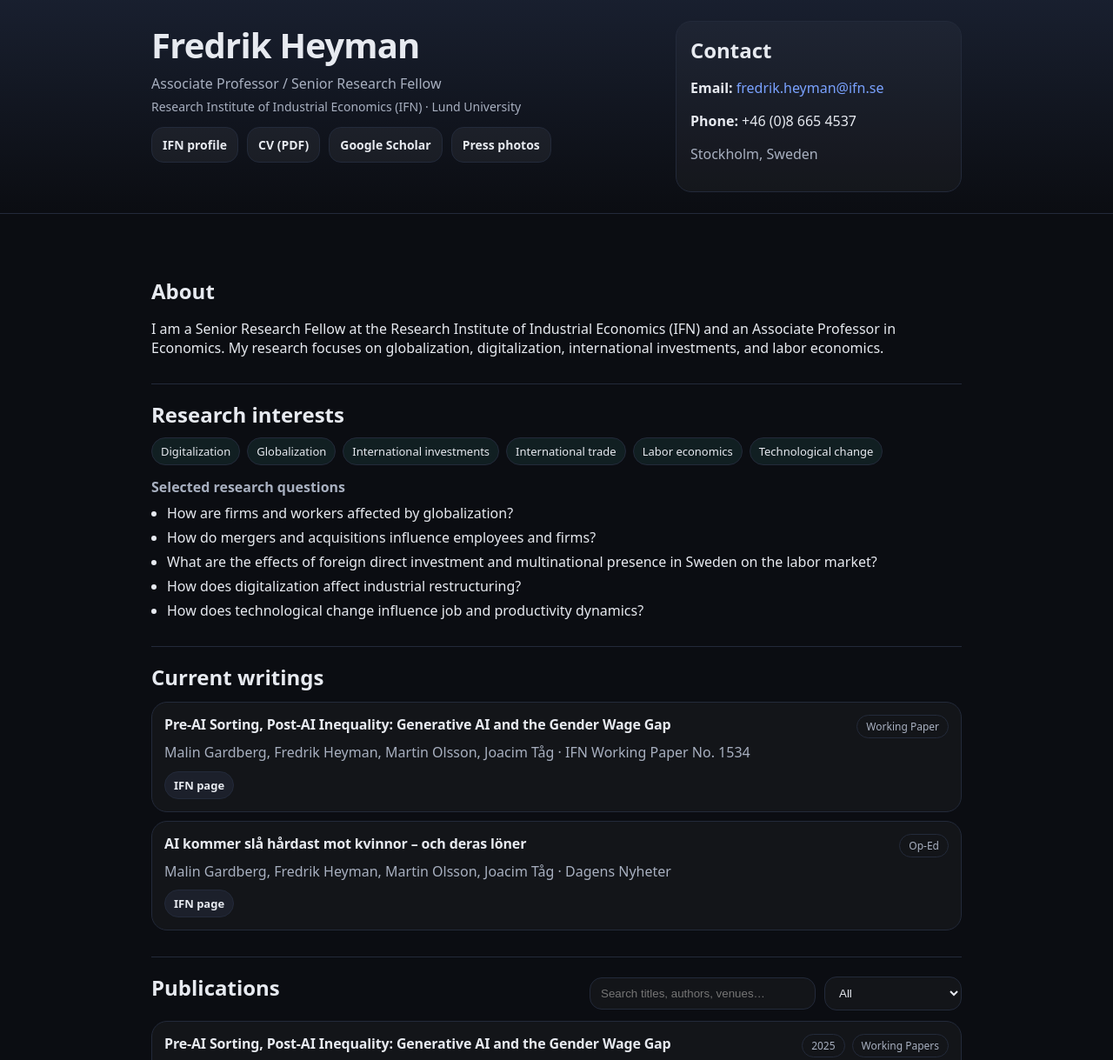
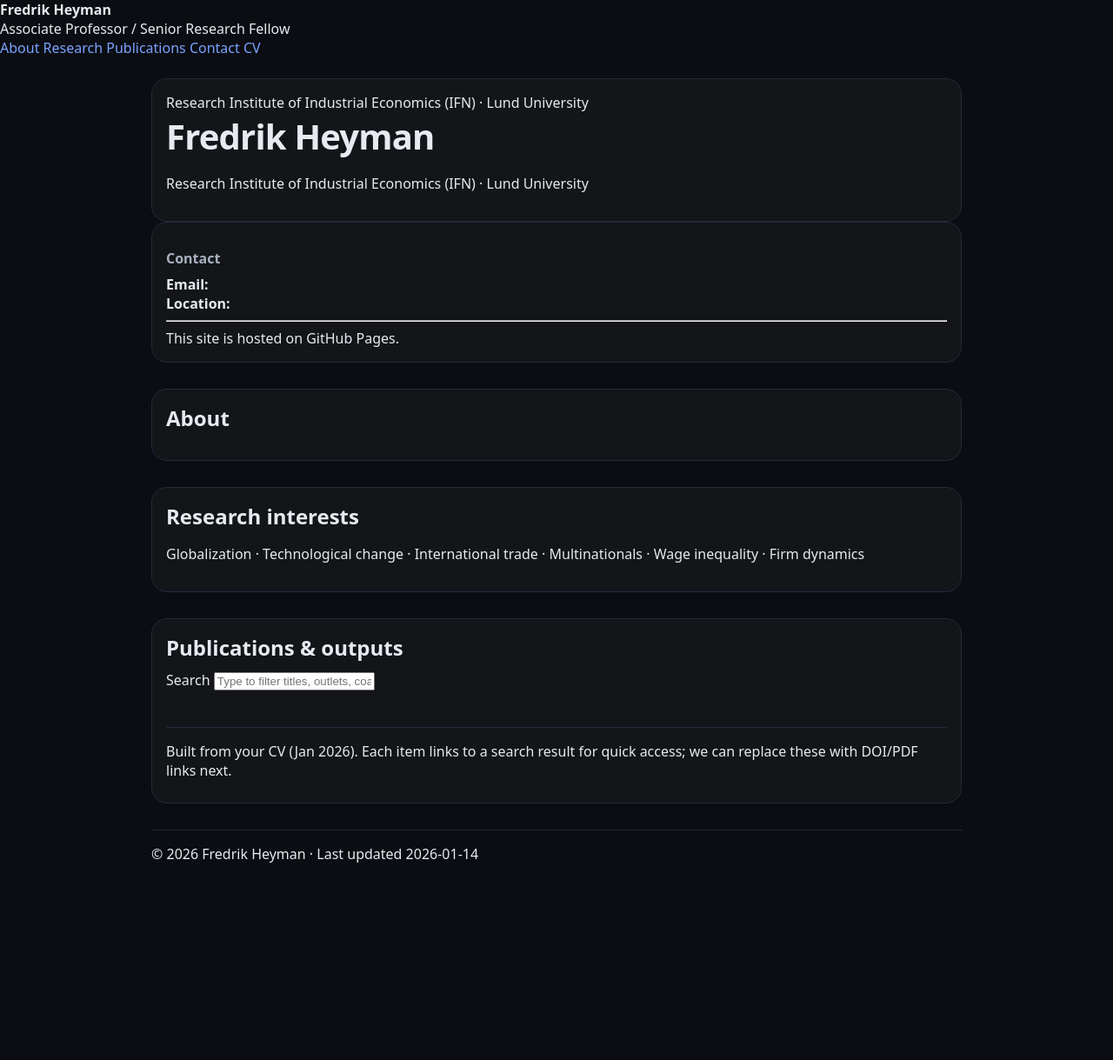
Before and after one commit to fredrikh-economics/fredrikh-economics.github.io, a plain HTML site: page index.html in a window 1280 px wide. Shown: the top 1219 px of the page at 87% size. After the commit the page ends 1027 px from the top, so only its background shows below. Drawn offline with Linux system fonts and the light colour scheme.

Commit message:
Add files via upload

```diff
--- a/index.html
+++ b/index.html
@@ -2,98 +2,89 @@
 <html lang="en">
 <head>
   <meta charset="utf-8" />
-  <meta name="viewport" content="width=device-width,initial-scale=1" />
+  <meta name="viewport" content="width=device-width, initial-scale=1" />
   <title>Fredrik Heyman</title>
-  <meta name="description" content="Fredrik Heyman — Associate Professor / Senior Research Fellow (IFN). Research on globalization, digitalization, labor economics, and international investments." />
+  <meta name="description" content="Fredrik Heyman — Associate Professor / Senior Research Fellow (IFN). Research on globalization, technological change, labor economics and international trade." />
   <link rel="stylesheet" href="assets/style.css" />
 </head>
 <body>
-  <header class="site-header">
-    <div class="container header-grid">
-      <div>
-        <h1>Fredrik Heyman</h1>
-        <p class="subtitle">Associate Professor / Senior Research Fellow</p>
-        <p class="subtitle small">Research Institute of Industrial Economics (IFN) · Lund University</p>
-        <div class="button-row">
-          <a class="btn" href="https://www.ifn.se/en/researchers/ifn-researcher/fredrik-heyman/" target="_blank" rel="noreferrer">IFN profile</a>
-          <a class="btn" href="https://www.ifn.se/globalassets/forskare/heyman-fredrik/cv-heyman-sept-2025.pdf" target="_blank" rel="noreferrer">CV (PDF)</a>
-          <a class="btn" href="https://scholar.google.com/citations?hl=en&user=EDcYdh0AAAAJ" target="_blank" rel="noreferrer">Google Scholar</a>
-          <a class="btn" href="https://www.ifn.se/en/researchers/ifn-researcher/fredrik-heyman/press-photos/" target="_blank" rel="noreferrer">Press photos</a>
+  <div class="topbar">
+    <div class="topbar-inner">
+      <div class="brand">
+        <div class="brand-dot" aria-hidden="true"></div>
+        <div>
+          <strong id="name">Fredrik Heyman</strong><br/>
+          <span class="kicker" id="role">Associate Professor / Senior Research Fellow</span>
         </div>
       </div>
-
-      <div class="card contact-card">
-        <h2>Contact</h2>
-        <p><strong>Email:</strong> <a href="mailto:fredrik.heyman@ifn.se">fredrik.heyman@ifn.se</a></p>
-        <p><strong>Phone:</strong> +46 (0)8 665 4537</p>
-        <p class="muted">Stockholm, Sweden</p>
-      </div>
+      <nav class="nav">
+        <a href="#about">About</a>
+        <a href="#research">Research</a>
+        <a href="#publications">Publications</a>
+        <a href="#contact">Contact</a>
+        <a href="data/CV_Heyman_Jan_2026.pdf">CV</a>
+      </nav>
     </div>
-  </header>
+  </div>
 
   <main class="container">
-    <section id="about" class="section">
+    <section class="hero">
+      <div class="card hero-main">
+        <div class="kicker" id="affil">Research Institute of Industrial Economics (IFN) · Lund University</div>
+        <h1 id="name">Fredrik Heyman</h1>
+        <p class="hero-sub" id="affil">Research Institute of Industrial Economics (IFN) · Lund University</p>
+
+        <div class="pills" id="heroLinks"></div>
+      </div>
+
+      <aside class="card hero-side" id="contact">
+        <h3 class="side-title">Contact</h3>
+        <div class="side-line"><strong>Email:</strong> <a id="email" class="mono" href="#"></a></div>
+        <div class="side-line"><strong>Location:</strong> <span id="location"></span></div>
+        <hr class="sep"/>
+        <div class="side-line">This site is hosted on GitHub Pages.</div>
+      </aside>
+    </section>
+
+    <section id="about" class="card section">
       <h2>About</h2>
-      <p>
-        I am a Senior Research Fellow at the Research Institute of Industrial Economics (IFN) and an Associate Professor in Economics.
-        My research focuses on globalization, digitalization, international investments, and labor economics.
+      <p id="aboutText"></p>
+    </section>
+
+    <section id="research" class="card section">
+      <h2>Research interests</h2>
+      <p>Globalization · Technological change · International trade · Multinationals · Wage inequality · Firm dynamics</p>
+    </section>
+
+    <section id="publications" class="card section">
+      <h2>Publications & outputs</h2>
+
+      <div class="tools">
+        <div class="input" role="search">
+          <span class="mono">Search</span>
+          <input id="search" type="text" placeholder="Type to filter titles, outlets, coauthors…" />
+        </div>
+        <div class="kicker" id="count"></div>
+      </div>
+
+      <div class="tabs" id="tabs"></div>
+
+      <div class="list" id="list"></div>
+
+      <p class="footer">
+        Built from your CV (Jan 2026). Each item links to a search result for quick access; we can replace these with DOI/PDF links next.
       </p>
     </section>
 
-    <section id="research" class="section">
-      <h2>Research interests</h2>
-      <div class="tags" aria-label="Research interests">
-        <span class="tag">Digitalization</span>
-        <span class="tag">Globalization</span>
-        <span class="tag">International investments</span>
-        <span class="tag">International trade</span>
-        <span class="tag">Labor economics</span>
-        <span class="tag">Technological change</span>
-      </div>
-
-      <h3>Selected research questions</h3>
-      <ul>
-        <li>How are firms and workers affected by globalization?</li>
-        <li>How do mergers and acquisitions influence employees and firms?</li>
-        <li>What are the effects of foreign direct investment and multinational presence in Sweden on the labor market?</li>
-        <li>How does digitalization affect industrial restructuring?</li>
-        <li>How does technological change influence job and productivity dynamics?</li>
-      </ul>
-    </section>
-
-    <section id="current" class="section">
-      <h2>Current writings</h2>
-      <div id="current-writings" class="list"></div>
-    </section>
-
-    <section id="pubs" class="section">
-      <div class="pubs-header">
-        <h2>Publications</h2>
-        <div class="pubs-controls">
-          <input id="search" class="search" type="search" placeholder="Search titles, authors, venues…" />
-          <select id="category" class="select" aria-label="Category filter"></select>
-        </div>
-      </div>
-      <div id="pub-list" class="list"></div>
-    </section>
-
-    <section id="cv" class="section">
-      <h2>CV</h2>
-      <p>
-        Download: <a href="https://www.ifn.se/globalassets/forskare/heyman-fredrik/cv-heyman-sept-2025.pdf" target="_blank" rel="noreferrer">CV (PDF)</a>
-      </p>
-      <p class="muted">
-        Tip: consider uploading a “web version” of your CV without personal details (address, family status) and link that here.
-      </p>
-    </section>
-
-    <footer class="footer">
-      <p class="muted">
-        Built from IFN publication lists + linked IFN publication pages; older items supplemented from the CV.
-      </p>
-    </footer>
+    <div class="footer">
+      © <span id="year"></span> Fredrik Heyman · Last updated 2026-01-14
+    </div>
   </main>
 
-  <script type="module" src="assets/main.js"></script>
+  <script>
+    document.getElementById("year").textContent = new Date().getFullYear();
+  </script>
+  <script src="data/siteData.js"></script>
+  <script src="assets/main.js"></script>
 </body>
 </html>
```
